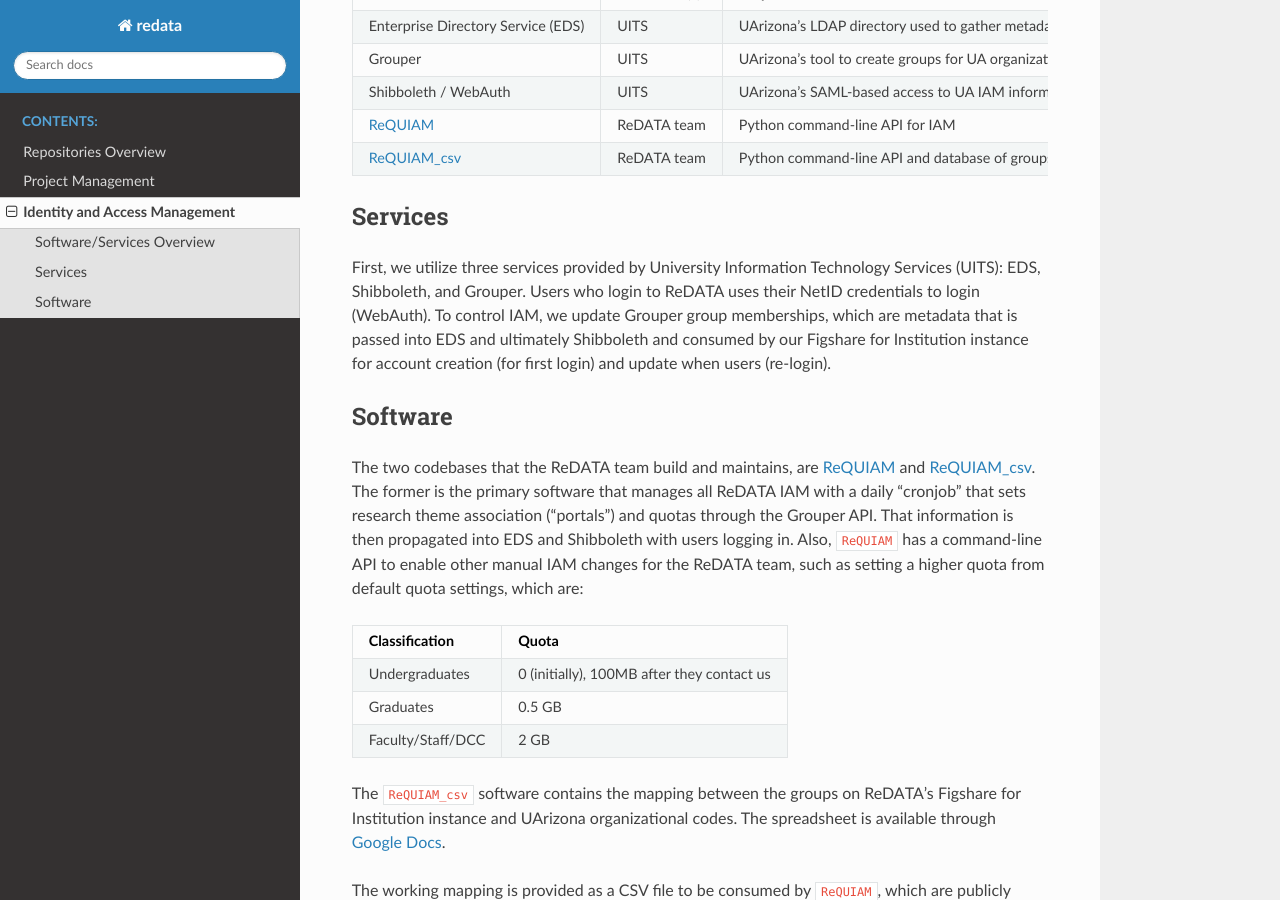
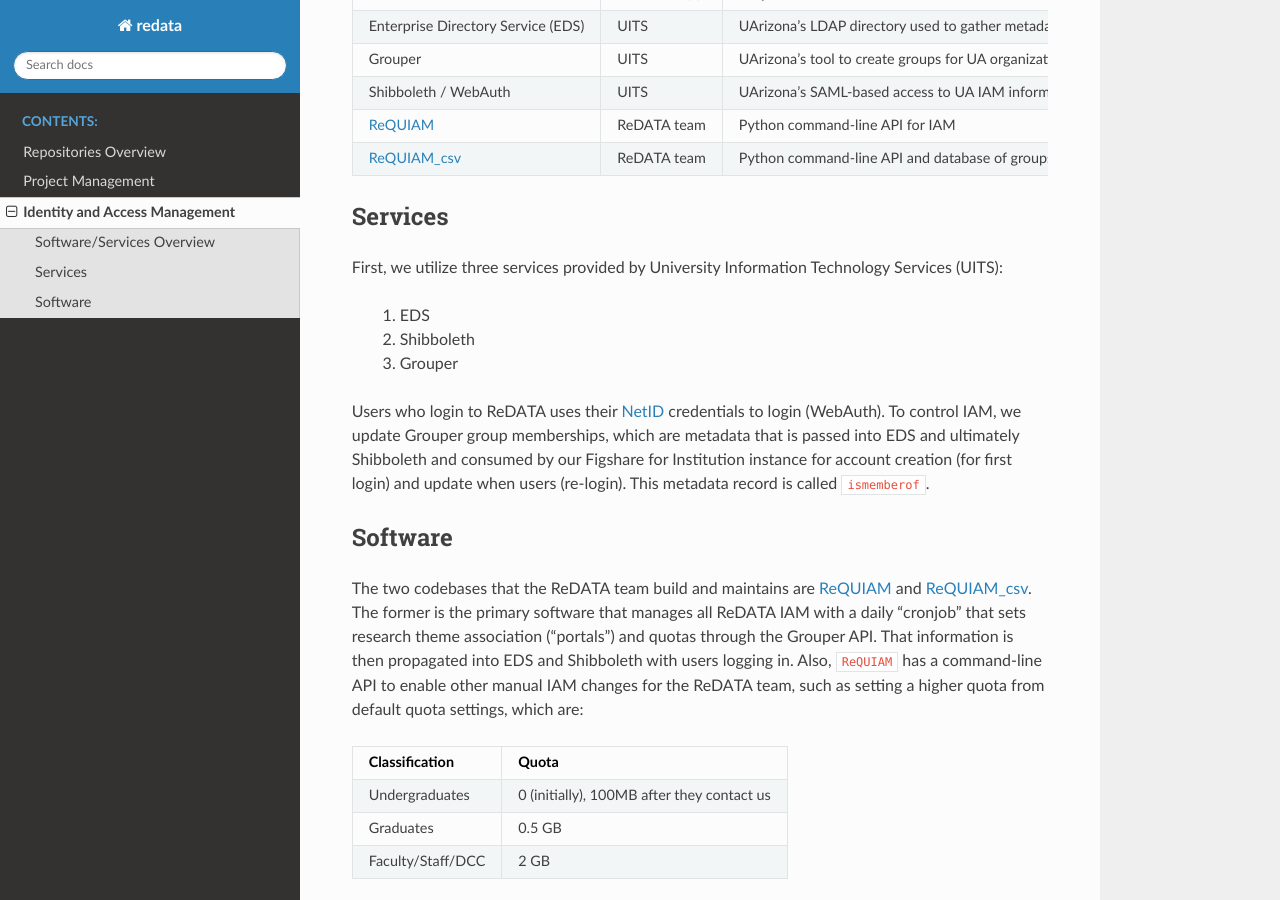
Before and after one commit to UAL-RE/redata-docs, a Sphinx documentation site: the page built from source/iam.rst, in a window 1280 px wide and 900 px high, scrolled down 311 px. Built offline with Sphinx 7.4.7 and the Read the Docs theme 2.0.0, drawn with Linux system fonts in a browser that asks for light colours.

Commit message:
Update Services sub-section
 - Other minor updates

```diff
--- a/source/iam.rst
+++ b/source/iam.rst
@@ -28,16 +28,23 @@
 ~~~~~~~~
 
 First, we utilize three services provided by University Information Technology
-Services (UITS): EDS, Shibboleth, and Grouper. Users who login to ReDATA
-uses their NetID credentials to login (WebAuth). To control IAM, we update
-Grouper group memberships, which are metadata that is passed into EDS and
-ultimately Shibboleth and consumed by our Figshare for Institution instance
-for account creation (for first login) and update when users (re-login).
+Services (UITS):
+
+ 1. EDS
+ 2. Shibboleth
+ 3. Grouper
+
+Users who login to ReDATA uses their `NetID`_ credentials to login (WebAuth).
+To control IAM, we update Grouper group memberships, which are metadata that
+is passed into EDS and ultimately Shibboleth and consumed by our Figshare for
+Institution instance for account creation (for first login) and update when
+users (re-login). This metadata record is called ``ismemberof``.
 
 
 Software
 ~~~~~~~~
-The two codebases that the ReDATA team build and maintains, are
+
+The two codebases that the ReDATA team build and maintains are
 :ual-re:`ReQUIAM <ReQUIAM>` and :ual-re:`ReQUIAM_csv <ReQUIAM_csv>`. The
 former is the primary software that manages all ReDATA IAM with a
 daily "cronjob" that sets research theme association ("portals") and quotas
```
Also changed, not shown: other parts of source/iam.rst (+1 -0 lines).
